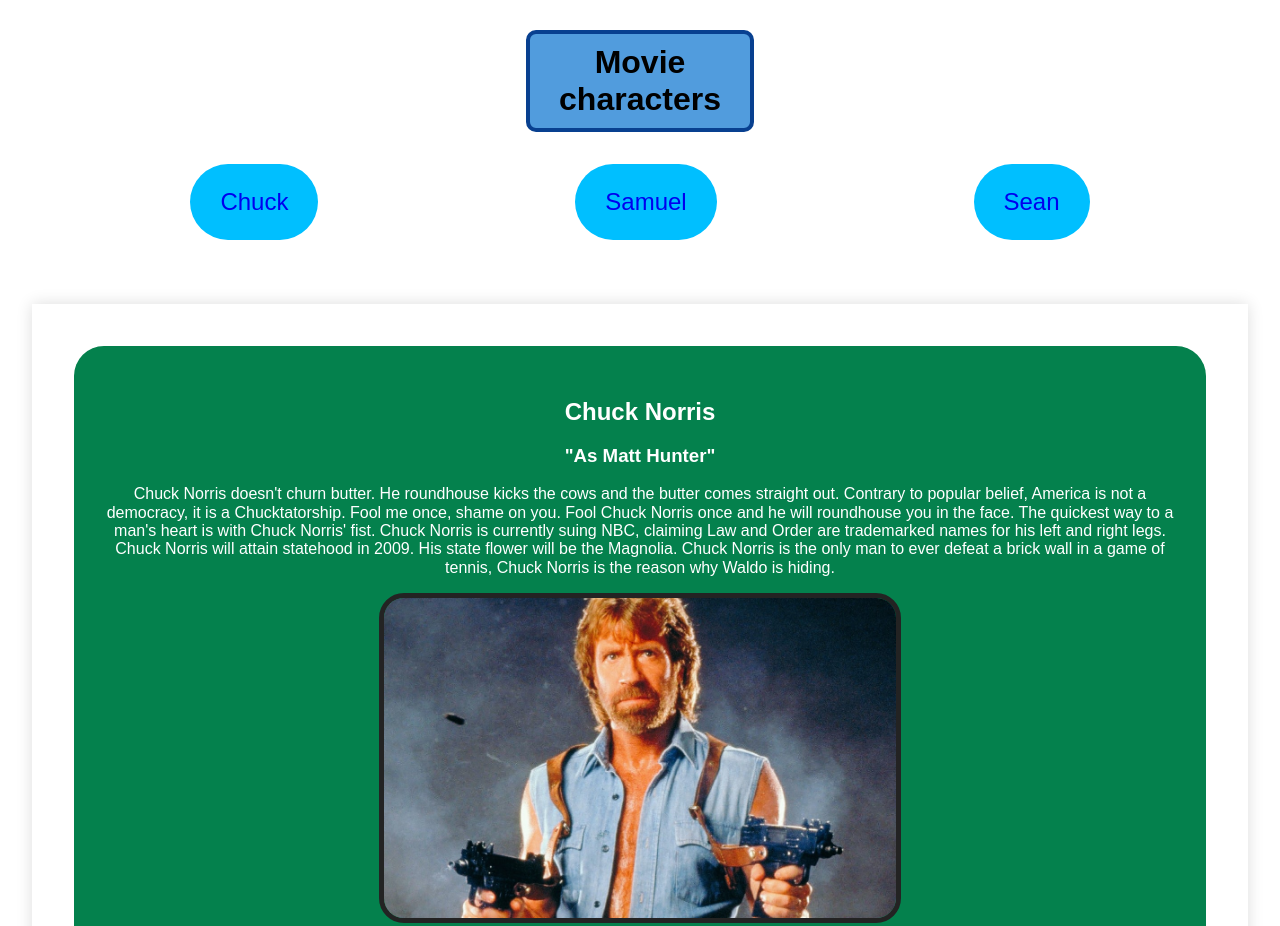
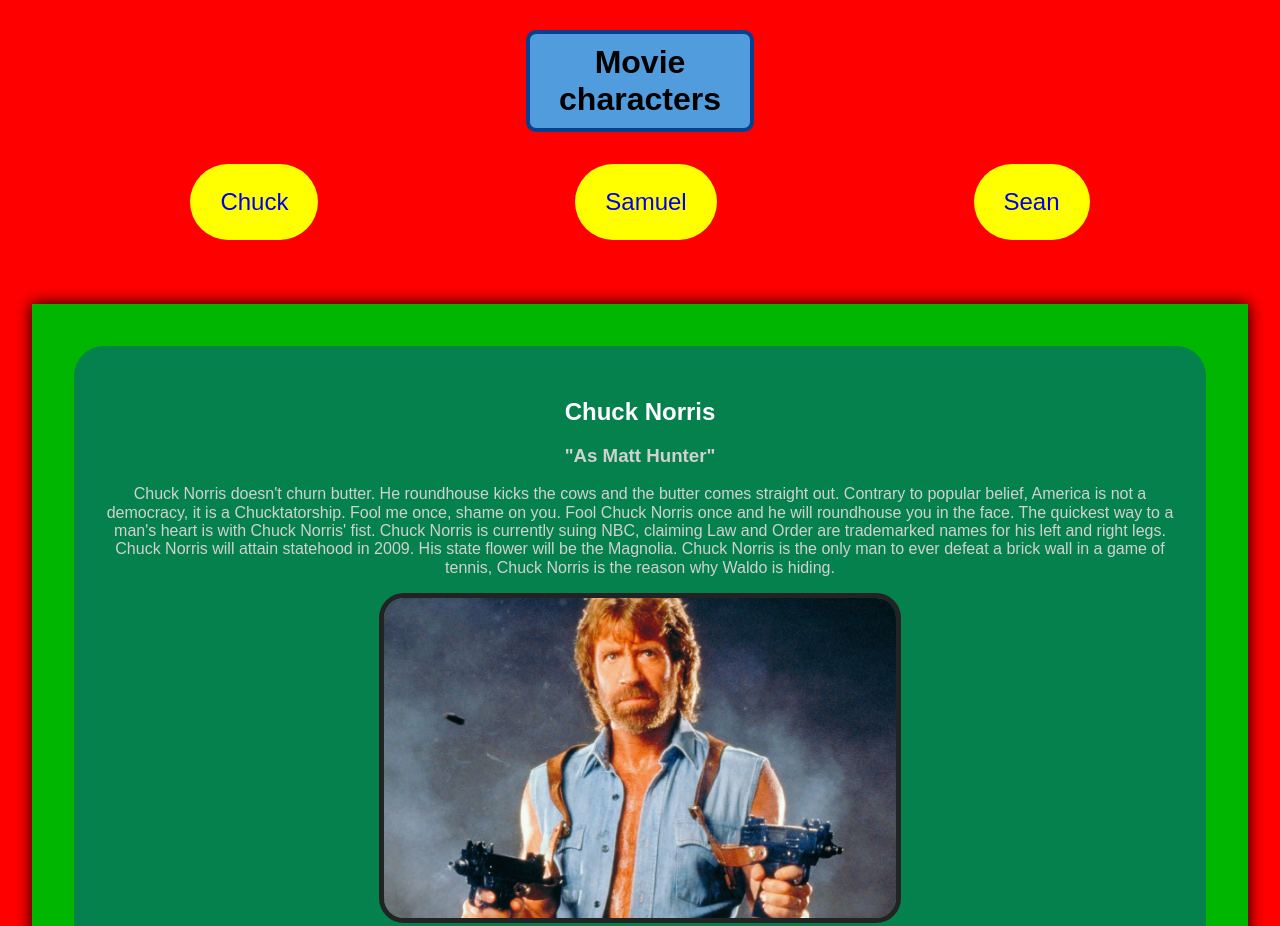
Before and after one commit to angelcopcos/html-me-something, a plain HTML site: page index.html in a window 1280 px wide. Shown: the top 926 px of the page. Drawn offline with Linux system fonts and the light colour scheme.

Commit message:
Last changes

```diff
--- a/index.html
+++ b/index.html
@@ -1,7 +1,7 @@
 <!DOCTYPE html>
 <html>
     <head>
-        <title>Page title</title>
+        <title>Angel Moron Rodriguez</title>
         <link rel="stylesheet" type="text/css" href="normalize.css">
         <link rel="stylesheet" type="text/css" href="styles.css">
     </head>
--- a/styles.css
+++ b/styles.css
@@ -1,6 +1,7 @@
-body {
-    background-color: white;
-    color: grey;
+body,
+html {
+    background-color: red;
+    color: black;
     font-family: sans-serif;
     text-rendering: optimizeLegibility;
     font-size: 1rem;
@@ -13,6 +14,7 @@ body {
     align-items: center;
     text-decoration: none;
     margin: 30px;
+    background-color: red;
 }
 
 #main-head {
@@ -49,7 +51,7 @@ nav {
 }
 
 li {
-    background: deepskyblue;
+    background: yellow;
     color: #232323;
     margin: auto;
     padding: 30px;
@@ -59,13 +61,14 @@ li {
 
 .article {
     margin: 2rem;
-    box-shadow: 0 0 15px #ddd;
+    box-shadow: 0 0 15px black;
     background: #fff;
     padding: 10px;
+    background-color: rgb(0, 182, 0);
 }
 
 section {
-    color: white;
+    color: rgb(209, 209, 209);
     margin: 2rem;
     background-color: rgb(4, 129, 77);
     padding: 2rem;
@@ -77,3 +80,7 @@ section img {
     border-color: #232323;
     border-radius: 25px;
 }
+
+h2 {
+    color: #fff;
+}
```
